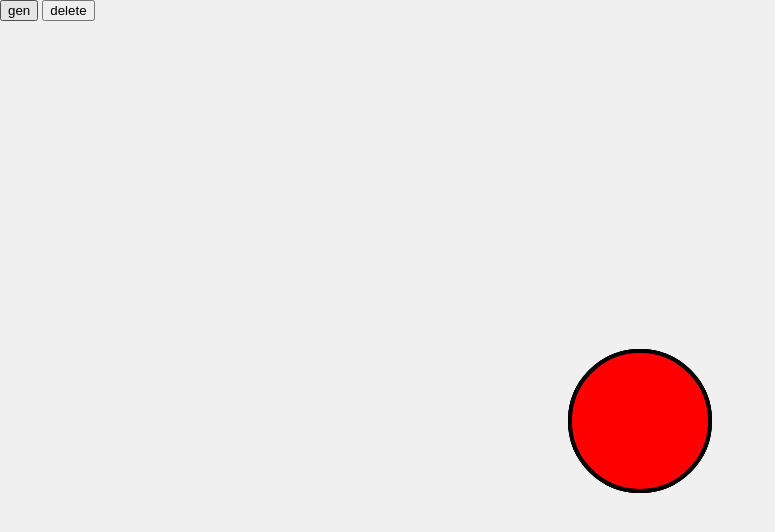
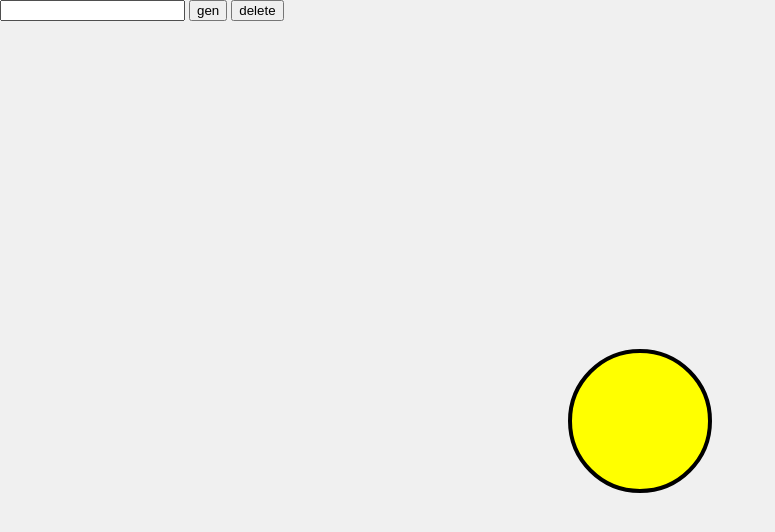
Before and after one commit to BerkantA21/project_2_stage, a website: page ayasa-note-designer.html in a window 1280 px wide. Both pictures are taken after a click on the button "gen". Shown: the whole page, without its empty margins (0-775 px from the left). Drawn offline with nearby package versions, Linux system fonts and the light colour scheme.

Commit message:
Update ayasa-note-designer.html

```diff
--- a/ayasa-note-designer.html
+++ b/ayasa-note-designer.html
@@ -1,9 +1,10 @@
 <!DOCTYPE html>
 <html>
+
 <head>
     <script src="https://unpkg.com/konva@9.2.0/konva.min.js"></script>
     <script src="https://cdn.jsdelivr.net/npm/canvg/dist/browser/canvg.min.js"></script>
-    <meta charset="utf-8"/>
+    <meta charset="utf-8" />
     <title>
         KONVA SVG EDIT DEMO
     </title>
@@ -18,7 +19,8 @@
 </head>
 
 <body>
-<button onclick="gen()">gen</button>
+    <input type="text" id="circleText">
+    <button class="create">gen</button>
     <button onclick="deleteSelectedCircles()">delete</button>
 
     <div id="container"></div>
@@ -34,7 +36,7 @@
         });
 
         const boundaryLayer = new Konva.Layer();
-    stage.add(boundaryLayer)
+        stage.add(boundaryLayer);
 
         const SOURCE = '/x.svg';
         Konva.Image.fromURL(SOURCE, (imageNode) => {
@@ -44,92 +46,78 @@
                 width: 600,
                 height: 925,
             });
-
-        boundaryLayer.draw(); // Zorg ervoor dat de laag opnieuw wordt getekend na het toevoegen van de afbeelding
-
+            boundaryLayer.draw();
         });
 
-    // De nieuwe functie om een cirkel te maken
-    function createCircle(){
+        const attributeLayer = new Konva.Layer();
+        stage.add(attributeLayer);
+
+        function createCircle(text) {
+            const group = new Konva.Group({
+                draggable: true,
+            });
+
             const circle = new Konva.Circle({
                 x: stage.width() / 2,
                 y: stage.height() / 2,
                 radius: 70,
-            draggable: true,
-            fill: 'red',
+                fill: 'yellow',
                 stroke: 'black',
                 strokeWidth: 4,
             });
 
-        //voeg de circel toe aan de boundarylayer
-        attributeLayer.add(circle);
+            const textNode = new Konva.Text({
+                x: circle.x(),
+                y: circle.y(),
+                text: text,
+                fontSize: 20,
+                fontFamily: 'Calibri',
+                fill: 'black',
+                align: 'center',
+                offset: {
+                    x: text.length * 10 / 2,
+                    y: 20 / 2
+                }
+            });
+
+            group.add(circle);
+            group.add(textNode);
+            attributeLayer.add(group);
             attributeLayer.draw();
 
-        // Voeg een click eventlistener toe voor het selecteren van de cirkel
-        circle.on('click', function() {
+            group.on('click', function () {
                 const isSelected = circle.stroke() === 'blue';
                 circle.stroke(isSelected ? 'black' : 'blue');
                 attributeLayer.draw();
             });
 
-
+            group.on('dblclick', function () {
+                group.destroy();
+                attributeLayer.draw();
+            });
         }
 
-    // De nieuwe functie om een cirkel te verwijderen
         function deleteSelectedCircles() {
-            const selectedCircles = attributeLayer.getChildren(node => node.stroke() === 'blue');
-        // Loop door alle geselecteerde cirkels en verwijder ze
-            selectedCircles.forEach(circle => {
-                circle.destroy();
+            const selectedGroups = attributeLayer.getChildren(node => {
+                if (node instanceof Konva.Group) {
+                    const circle = node.getChildren(c => c instanceof Konva.Circle)[0];
+                    return circle.stroke() === 'blue';
+                }
+                return false;
+            });
+
+            selectedGroups.forEach(group => {
+                group.destroy();
             });
 
             attributeLayer.draw();
         }
 
-    //voeg een eventlistener toe aan de knop
-    document.querySelector('button').addEventListener('click', createCircle);
-
-
-    // Kasper's code
-    const circle = new Konva.Circle({
-        x: stage.width() / 2,
-        y: stage.height() / 2,
-        radius: 70,
-        draggable: true,
-        fill: 'red',
-        stroke: 'black',
-        strokeWidth: 4,
+        document.querySelector('.create').addEventListener('click', function () {
+            const text = document.getElementById('circleText').value;
+            createCircle(text);
         });
-
-    // Kasper's code
-    const circle2 = new Konva.Circle({
-        x: stage.width() / 2,
-        y: stage.height() / 2,
-        radius: 70,
-        draggable: true,
-        fill: 'red',
-        stroke: 'black',
-        strokeWidth: 4,
-    });
-
-    // Kasper's code
-    const attributeLayer = new Konva.Layer();
-    stage.add(attributeLayer);
-
-    attributeLayer.add(circle)
-    attributeLayer.add(circle2)
-    attributeLayer.draw();
-
-    attributeLayer.zIndex(1)
-    // einde Kasper's code
-
-    function gen() {
-        const data = stage.toDataURL({
-            pixelRatio: 1
-        })
-
-        console.log(data)
-    }
     </script>
 </body>
+
 </html>
```
Lines whose indentation alone changed are shown as unchanged.
